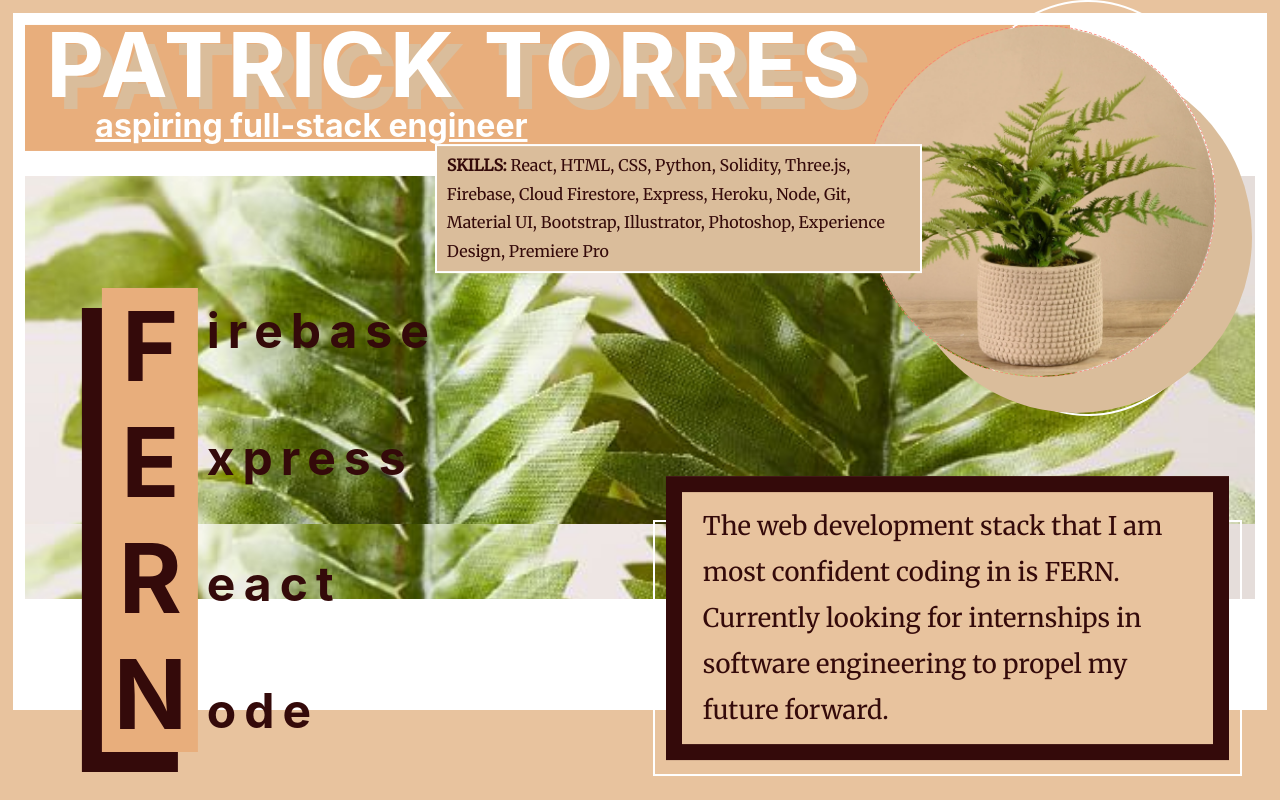
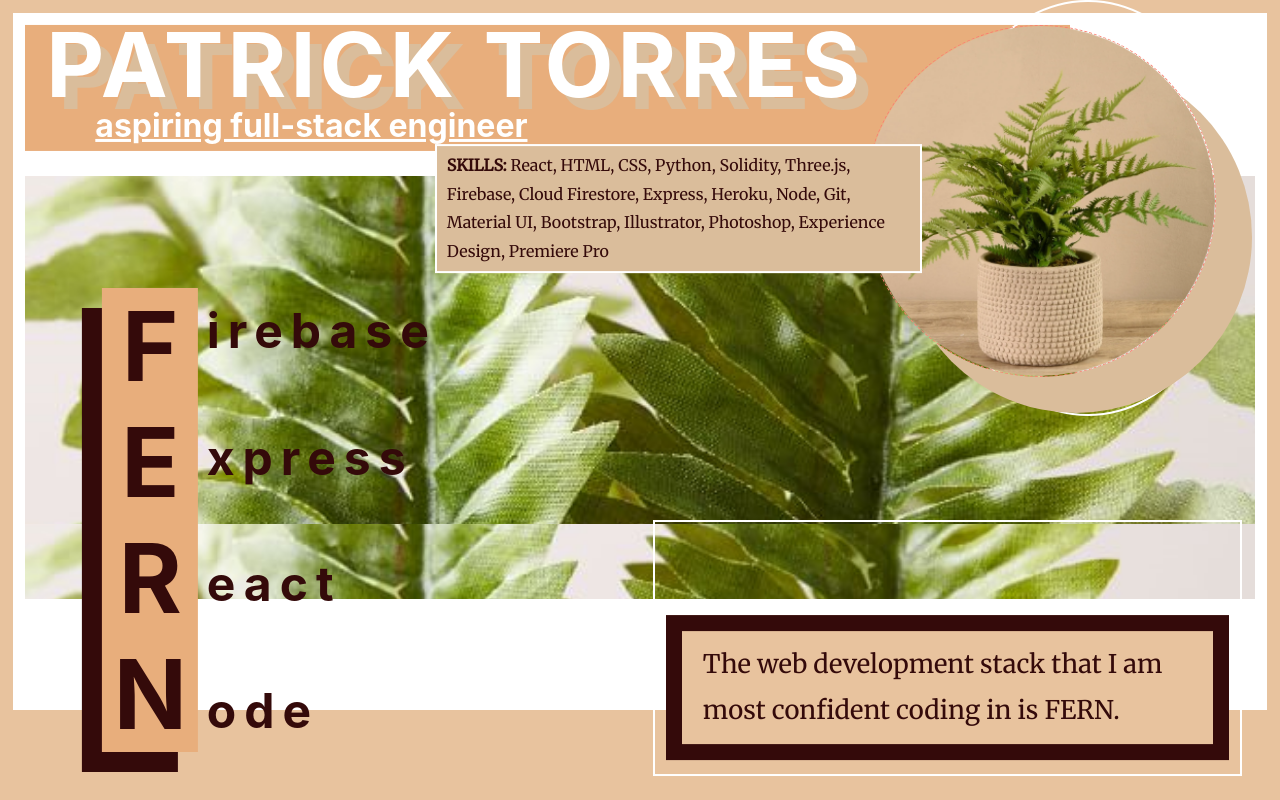
Before and after one commit to Patrickrgt/2021-Portfolio, a React (Create React App) app: page / in a window 1280 px wide. Built offline with nearby package versions, Linux system fonts and the light colour scheme.

Commit message:
html changes

```diff
--- a/src/components/main.jsx
+++ b/src/components/main.jsx
@@ -303,8 +303,7 @@ class Main extends Component {
                 >
                   <p>
                     The web development stack that I am most confident coding in
-                    is FERN. Currently looking for internships in software
-                    engineering to propel my future forward.{" "}
+                    is FERN.
                   </p>
                 </main>
 
```
